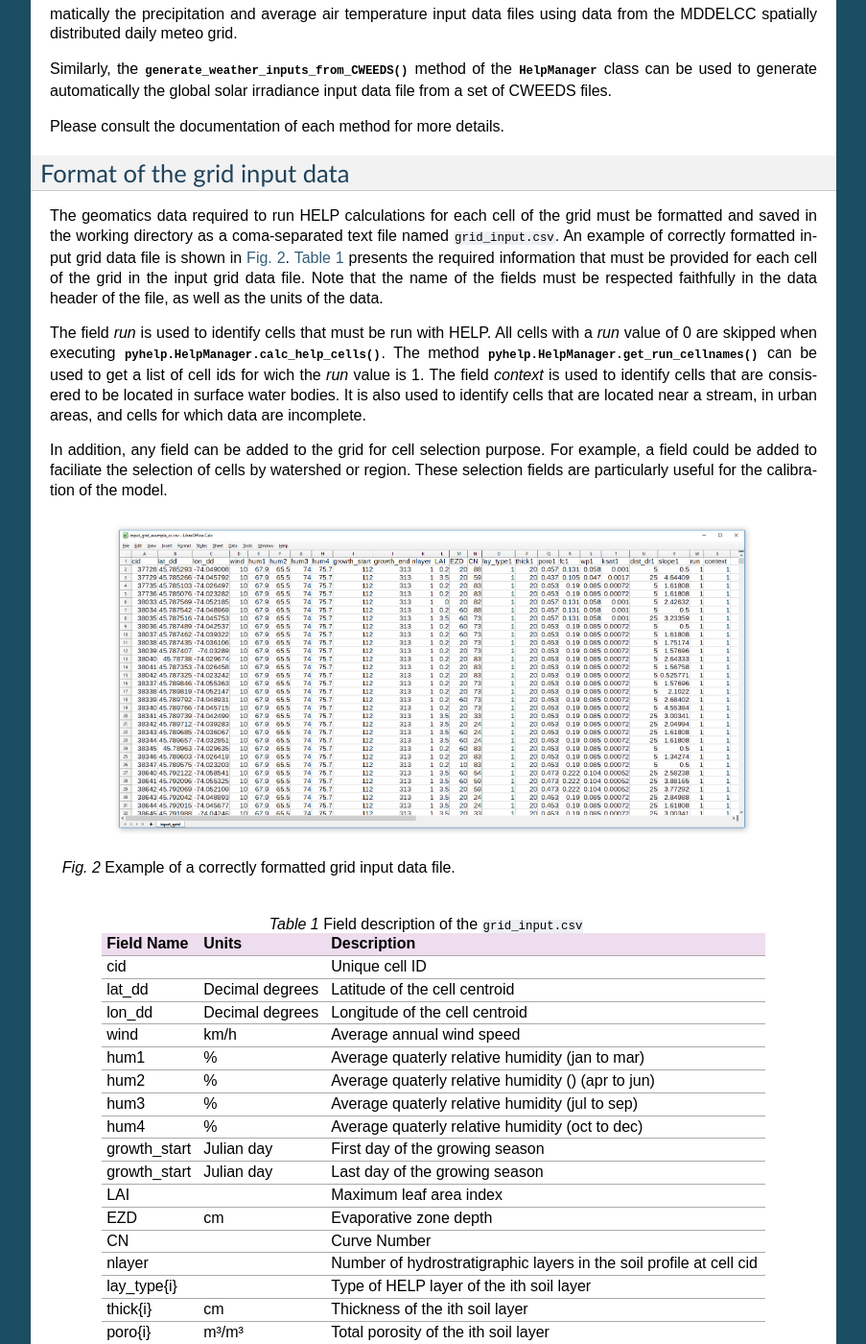
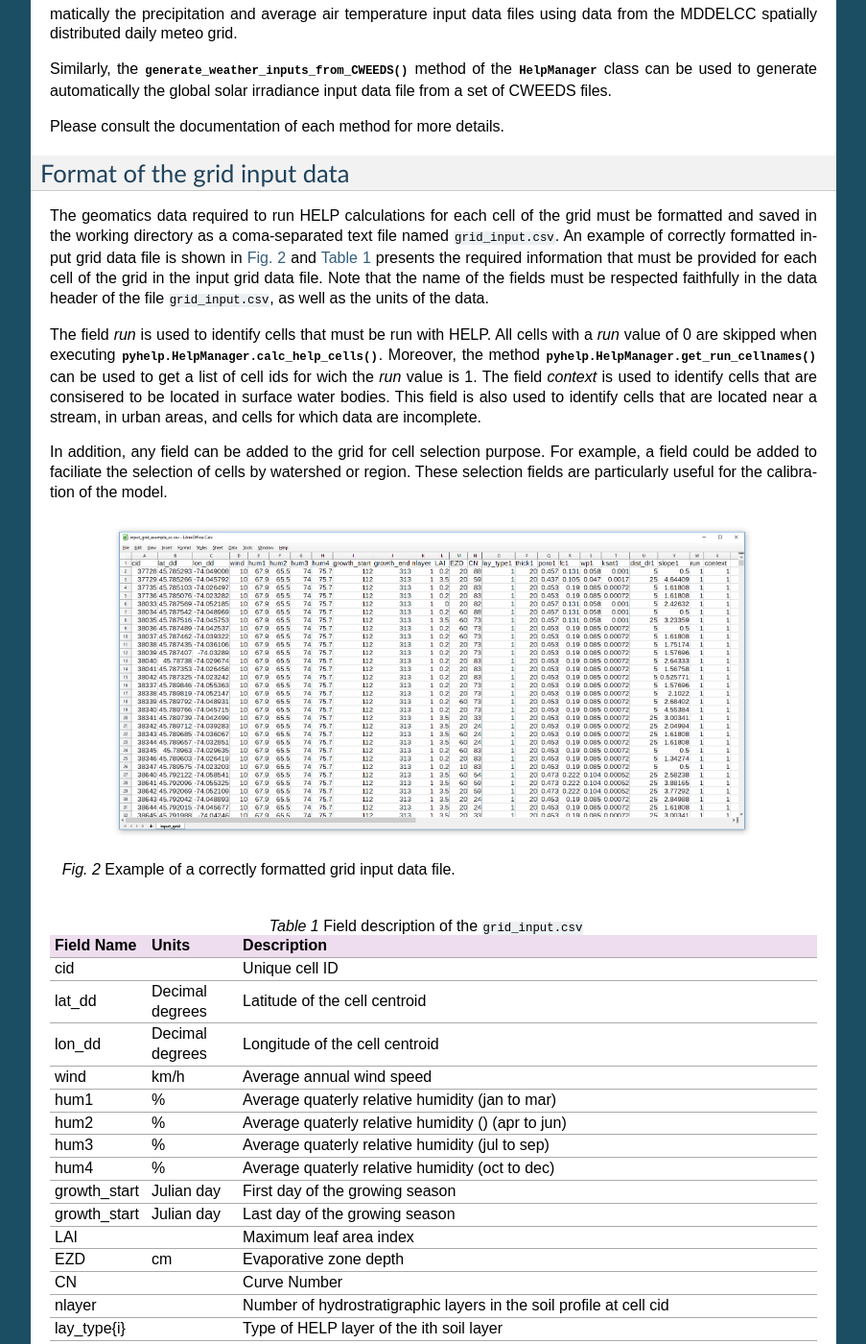
Before and after one commit to cgq-qgc/pyhelp, a Sphinx documentation site: the page built from docs/data.rst, in a window 1280 px wide and 1400 px high, scrolled down 1650 px. Shown: the whole window at 96% size, without its empty margins (198-1101 px from the left). Built offline with Sphinx 7.4.7, drawn with Linux system fonts in a browser that asks for light colours; formulas are drawn with MathJax 3; some of the changed text lies outside the part shown.

Commit message:
Minor edits

```diff
--- a/docs/data.rst
+++ b/docs/data.rst
@@ -105,20 +105,21 @@
 the grid must be formatted and saved in the working directory as a
 coma-separated text file named :file:`grid_input.csv`.
 An example of correctly formatted input grid data file is shown in
-:numref:`grid_datafile_example`.
-:numref:`table_grid_field_desc` presents the required information that must be
-provided for each cell of the grid in the input grid data file.
+:numref:`grid_datafile_example` and :numref:`table_grid_field_desc` presents
+the required information that must be provided for each cell of the grid in
+the input grid data file.
 Note that the name of the fields must be respected faithfully in the data
-header of the file, as well as the units of the data.
+header of the file :file:`grid_input.csv`, as well as the units of
+the data.
 
 The field `run` is used to identify cells that must be run with HELP. All
 cells with a `run` value of 0 are skipped when executing
-:meth:`pyhelp.HelpManager.calc_help_cells`. The method
+:meth:`pyhelp.HelpManager.calc_help_cells`. Moreover, the method
 :meth:`pyhelp.HelpManager.get_run_cellnames` can be used to get a list of cell
 ids for wich the `run` value is 1.
 The field `context` is used to identify cells that are consisered to be
-located in surface water bodies. It is also used to identify cells that are
-located near a stream, in urban areas, and cells for which data are
+located in surface water bodies. This field is also used to identify cells
+that are located near a stream, in urban areas, and cells for which data are
 incomplete.
 
 In addition, any field can be added to the grid for cell selection purpose.
@@ -196,16 +197,14 @@
    | run          |                 | Identify cells that need to be run with|
    |              |                 | the HELP model                         |
    +--------------+-----------------+----------------------------------------+
-   | context      |                 | Identify cells by context:             |
-   |              |                 |                                        |
-   |              |                 | 0. Water cell                          |
-   |              |                 | 1. Normal cell                         |
-   |              |                 | 2. Stream edge cell with superficial   |
-   |              |                 |    hypodermic runoff                   |
-   |              |                 | 3. River edge cell with deep           |
-   |              |                 |    hypodermic runoff                   |
-   |              |                 | 4. Urban cell                          |
-   |              |                 | 5. Cell not mapped                     |
+   | context      |                 | Identify cells by context (            |
+   |              |                 | 0 - Water cell,  1 - Normal cell,      |
+   |              |                 | 2 - Stream edge cell with superficial  |
+   |              |                 | hypodermic runoff,                     |
+   |              |                 | 3 - River edge cell with deep          |
+   |              |                 | hypodermic runoff,                     |
+   |              |                 | 4 - Urban cell,                        |
+   |              |                 | 5 - Cell not mapped)                   |
    +--------------+-----------------+----------------------------------------+
 
 Example
```
Also changed, not shown: other parts of docs/data.rst (+1 -1 lines).
